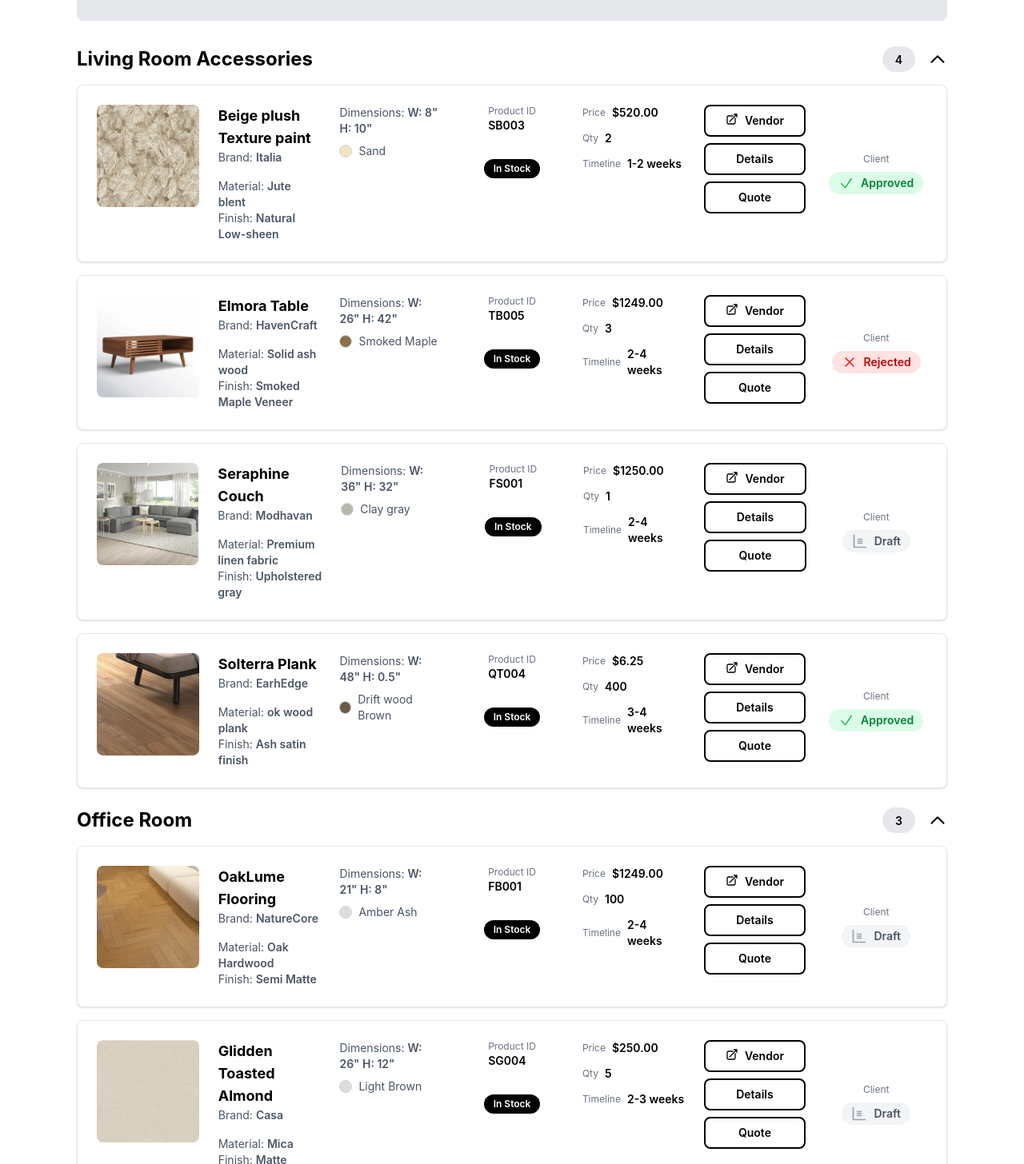
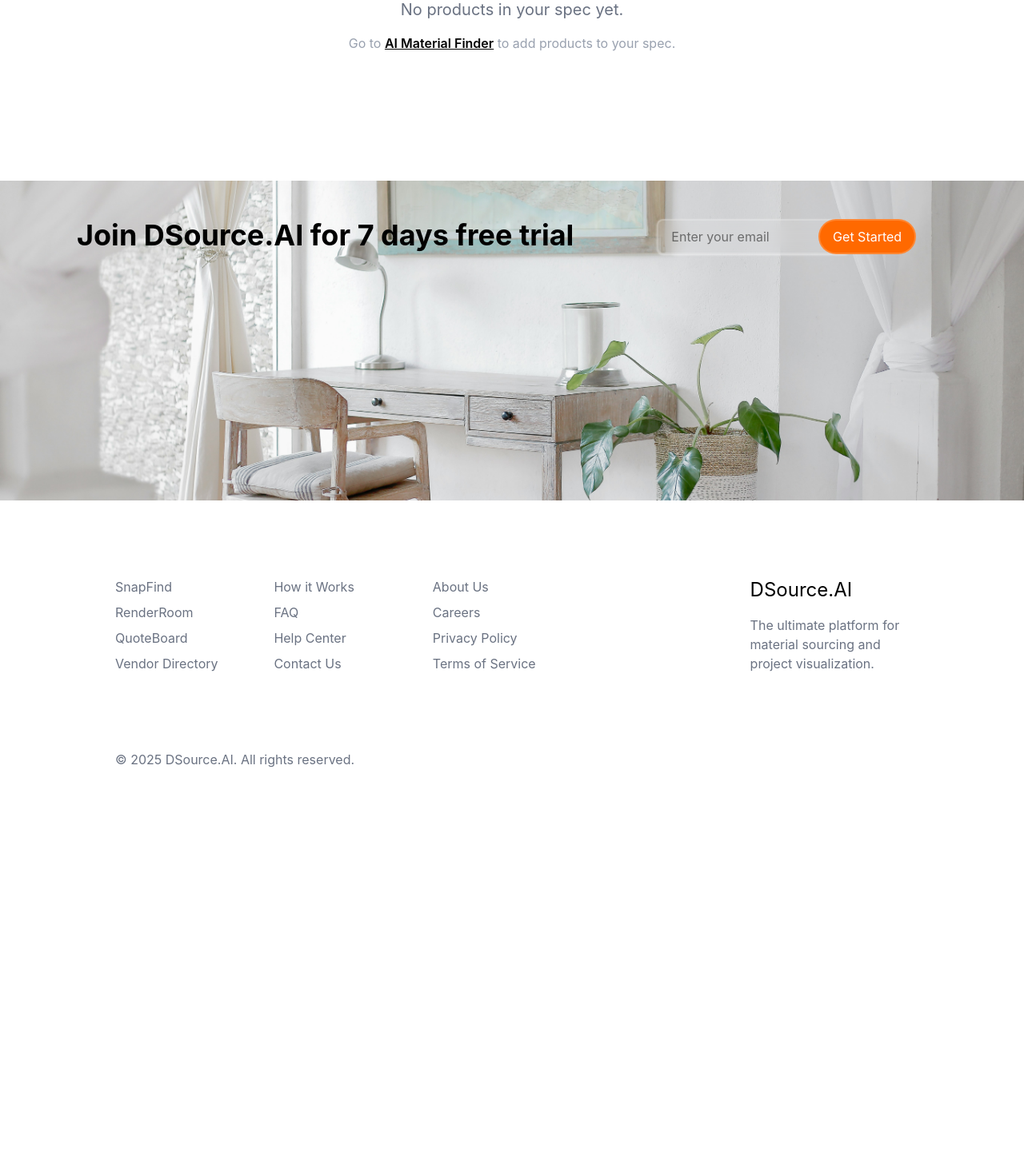
Before and after one commit to udsy19/DSource-AI, a Next.js app: page /spec-builder in a window 1280 px wide. Shown: the part 394-1850 px from the top of the page at 80% size. After the commit the page ends 1436 px from the top, so only its background shows below. Built offline with nearby package versions, Linux system fonts and the light colour scheme.

Commit message:
Added feature to add products to Spec Sheet

```diff
--- a/src/app/[ai-material-finder]/find/page.js
+++ b/src/app/[ai-material-finder]/find/page.js
@@ -9,7 +9,7 @@ import shopIcon from "../../../../public/shop-icon.png";
 import { useSpec } from "../../../contexts/SpecContext";
 
 const AiMaterialFinder = () => {
-  const { specCount, setSpecCount } = useSpec();
+  const { addProductToSpec } = useSpec();
   const [uploadedImage, setUploadedImage] = useState(null);
   const [imagePreview, setImagePreview] = useState(null);
   const [error, setError] = useState(null);
@@ -621,9 +621,8 @@ const AiMaterialFinder = () => {
                               </Link>
                               <button
                                 className="border-2 border-black px-4 py-1 rounded-lg text-xs cursor-pointer flex items-center justify-center hover:bg-gray-800 hover:text-white transition-all duration-300 focus:outline-none focus:ring-0 focus:ring-offset-0"
-                                href="/spec-builder"
                                 onClick={() => {
-                                  setSpecCount(specCount + 1);
+                                  addProductToSpec(product, category.label);
                                 }}
                               >
                                 <div>Add to Spec</div>
--- a/src/app/spec-builder/page.js
+++ b/src/app/spec-builder/page.js
@@ -1,18 +1,12 @@
 "use client";
-import React, { useState } from "react";
+import React, { useState, useMemo, useEffect } from "react";
 import Image from "next/image";
+import { useSpec } from "../../contexts/SpecContext";
 
 const SpecBuilder = () => {
-  const [expandedCategories, setExpandedCategories] = useState({
-    "Living Room Accessories": true,
-    "Office Room": true,
-  });
-  const [productStatuses, setProductStatuses] = useState({
-    SB003: "approved",
-    TB005: "rejected",
-    FS001: "draft",
-    QT004: "approved",
-  });
+  const { specProducts } = useSpec();
+  const [expandedCategories, setExpandedCategories] = useState({});
+  const [productStatuses, setProductStatuses] = useState({});
 
   const toggleCategory = (category) => {
     setExpandedCategories((prev) => ({
@@ -33,118 +27,44 @@ const SpecBuilder = () => {
     });
   };
 
-  const categories = [
-    {
-      name: "Living Room Accessories",
-      count: 4,
-      products: [
-        {
-          id: "SB003",
-          name: "Beige plush Texture paint",
-          brand: "Italia",
-          material: "Jute blent",
-          finish: "Natural Low-sheen",
-          dimensions: 'W: 8" H: 10"',
-          color: "Sand",
-          price: 520.0,
-          quantity: 2,
-          timeline: "1-2 weeks",
-          inStock: true,
-          image: "/wall-painting/wall-painting-1.png",
-        },
-        {
-          id: "TB005",
-          name: "Elmora Table",
-          brand: "HavenCraft",
-          material: "Solid ash wood",
-          finish: "Smoked Maple Veneer",
-          dimensions: 'W: 26" H: 42"',
-          color: "Smoked Maple",
-          price: 1249.0,
-          quantity: 3,
-          timeline: "2-4 weeks",
-          inStock: true,
-          image: "/coffee-table/coffee-table-1.webp",
-        },
-        {
-          id: "FS001",
-          name: "Seraphine Couch",
-          brand: "Modhavan",
-          material: "Premium linen fabric",
-          finish: "Upholstered gray",
-          dimensions: 'W: 36" H: 32"',
-          color: "Clay gray",
-          price: 1250.0,
-          quantity: 1,
-          timeline: "2-4 weeks",
-          inStock: true,
-          image: "/sofa/sofa-2.avif",
-        },
-        {
-          id: "QT004",
-          name: "Solterra Plank",
-          brand: "EarhEdge",
-          material: "ok wood plank",
-          finish: "Ash satin finish",
-          dimensions: 'W: 48" H: 0.5"',
-          color: "Drift wood Brown",
-          price: 6.25,
-          quantity: 400,
-          timeline: "3-4 weeks",
-          inStock: true,
-          image: "/floor/floor-2.webp",
-        },
-      ],
-    },
-    {
-      name: "Office Room",
-      count: 3,
-      products: [
-        {
-          id: "FB001",
-          name: "OakLume Flooring",
-          brand: "NatureCore",
-          material: "Oak Hardwood",
-          finish: "Semi Matte",
-          dimensions: 'W: 21" H: 8"',
-          color: "Amber Ash",
-          price: 1249.0,
-          quantity: 100,
-          timeline: "2-4 weeks",
-          inStock: true,
-          image: "/floor/floor-1.webp",
-        },
-        {
-          id: "SG004",
-          name: "Glidden Toasted Almond",
-          brand: "Casa",
-          material: "Mica",
-          finish: "Matte",
-          dimensions: 'W: 26" H: 12"',
-          color: "Light Brown",
-          price: 250.0,
-          quantity: 5,
-          timeline: "2-3 weeks",
-          inStock: true,
-          image: "/wall-painting/wall-painting-2.png",
-        },
-        {
-          id: "TB004",
-          name: "SilkThread Carpet",
-          brand: "Elanora",
-          material: "Jute Fiber",
-          finish: "Flat Weave",
-          dimensions: 'W: 36" H: 42"',
-          color: "Pebble Cloud Brown",
-          price: 1300.0,
-          quantity: 4,
-          timeline: "1-4 weeks",
-          inStock: true,
-          image: "/carpet/carpet-2.avif",
-        },
-      ],
-    },
-  ];
+  // Group products by category
+  const categories = useMemo(() => {
+    if (specProducts.length === 0) {
+      return [];
+    }
+
+    // Group products by category
+    const categoryMap = new Map();
+    specProducts.forEach((product) => {
+      const categoryName = product.category || "Uncategorized";
+      if (!categoryMap.has(categoryName)) {
+        categoryMap.set(categoryName, []);
+      }
+      categoryMap.get(categoryName).push(product);
+    });
+
+    // Convert map to array format
+    return Array.from(categoryMap.entries()).map(([name, products]) => ({
+      name,
+      count: products.length,
+      products,
+    }));
+  }, [specProducts]);
+
+  // Initialize expanded categories when categories change
+  useEffect(() => {
+    if (categories.length > 0) {
+      setExpandedCategories((prev) => {
+        const updated = { ...prev };
+        categories.forEach((cat) => {
+          if (updated[cat.name] === undefined) {
+            updated[cat.name] = true;
+          }
+        });
+        return updated;
+      });
+    }
+  }, [categories]);
 
   // Calculate totals
   const totals = categories.reduce(
@@ -252,15 +172,24 @@ const SpecBuilder = () => {
       "Smoked Maple": "#8B6F47",
       "Clay gray": "#B8B8AA",
       "Drift wood Brown": "#6B5B47",
+      "N/A": "#DDD",
+    };
+
+    // Try to parse color as hex code if it starts with #
+    const getColorValue = (colorName) => {
+      if (colorName?.startsWith("#")) {
+        return colorName;
+      }
+      return colorMap[colorName] || "#DDD";
     };
 
     return (
       <div className="flex items-center gap-2">
         <div
           className="w-4 h-4 rounded-full border border-gray-300"
-          style={{ backgroundColor: colorMap[color] || "#DDD" }}
+          style={{ backgroundColor: getColorValue(color) }}
         ></div>
-        <span className="text-sm text-gray-600">{color}</span>
+        <span className="text-sm text-gray-600">{color || "N/A"}</span>
       </div>
     );
   };
@@ -301,7 +230,8 @@ const SpecBuilder = () => {
             </div>
           </div>
           {/* Totals Header */}
-          <div className="bg-gray-200 rounded-lg px-8 py-6 mb-8">
+          {categories.length > 0 && (
+            <div className="bg-gray-200 rounded-lg px-8 py-6 mb-8">
             <div className="flex items-center justify-between">
               <h2 className="text-xl font-bold">Totals</h2>
               <div className="text-center">
@@ -341,7 +271,27 @@ const SpecBuilder = () => {
                 </div>
               </div>
             </div>
-          </div>
+            </div>
+          )}
+
+          {/* Empty State */}
+          {categories.length === 0 && (
+            <div className="text-center py-16">
+              <p className="text-xl text-gray-500 mb-4">
+                No products in your spec yet.
+              </p>
+              <p className="text-gray-400">
+                Go to{" "}
+                <a
+                  href="/ai-material-finder/find"
+                  className="text-black underline font-semibold"
+                >
+                  AI Material Finder
+                </a>{" "}
+                to add products to your spec.
+              </p>
+            </div>
+          )}
 
           {/* Category Sections */}
           {categories.map((category, categoryIndex) => (
--- a/src/contexts/SpecContext.js
+++ b/src/contexts/SpecContext.js
@@ -13,9 +13,56 @@ export const useSpec = () => {
 
 export const SpecProvider = ({ children }) => {
   const [specCount, setSpecCount] = useState(0);
+  const [specProducts, setSpecProducts] = useState([]);
+
+  const addProductToSpec = (product, category) => {
+    // Generate a unique ID for the product in the spec
+    const productId = `SP${Date.now()}-${Math.random().toString(36).substr(2, 9)}`;
+
+    const specProduct = {
+      id: productId,
+      name: product.title || "Untitled Product",
+      brand: product.brand || "Unknown Brand",
+      material: product.material || "N/A",
+      finish: product.finish || "N/A",
+      dimensions: product.dimensions || 'W: N/A" H: N/A"',
+      color: product.color || "N/A",
+      price: product.price || 0,
+      quantity: product.quantity || 1,
+      timeline: product.timeline || "2-4 weeks",
+      inStock: product.inStock !== undefined ? product.inStock : true,
+      image: product.image || "/api/images/placeholder.png",
+      link: product.link || "/marketplace",
+      category: category || "Uncategorized",
+      // Store original product data for reference
+      originalProduct: product,
+    };
+
+    setSpecProducts((prev) => [...prev, specProduct]);
+    setSpecCount((prev) => prev + 1);
+  };
+
+  const removeProductFromSpec = (productId) => {
+    setSpecProducts((prev) => prev.filter((p) => p.id !== productId));
+    setSpecCount((prev) => Math.max(0, prev - 1));
+  };
+
+  const clearSpec = () => {
+    setSpecProducts([]);
+    setSpecCount(0);
+  };
 
   return (
-    <SpecContext.Provider value={{ specCount, setSpecCount }}>
+    <SpecContext.Provider
+      value={{
+        specCount,
+        setSpecCount,
+        specProducts,
+        addProductToSpec,
+        removeProductFromSpec,
+        clearSpec,
+      }}
+    >
       {children}
     </SpecContext.Provider>
   );
```
